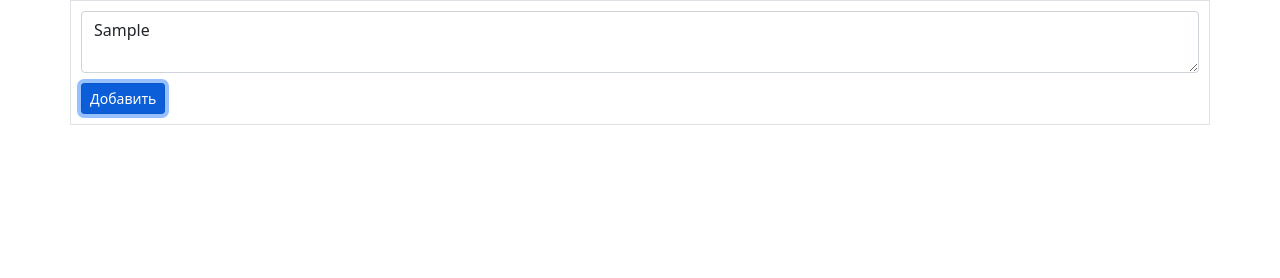
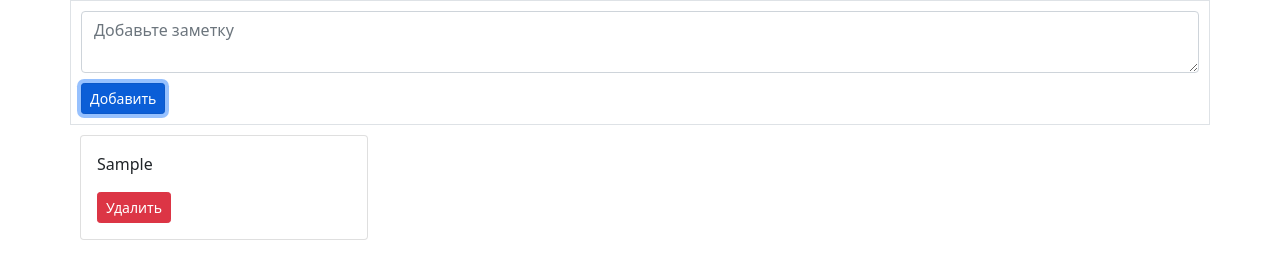
Before and after one commit to Victoria-V-V/week_18_notes, a plain HTML site: page index.html in a window 1280 px wide. Both pictures are taken after typing "Sample" into the empty fields and a click on the button "Добавить". Drawn offline with nearby package versions, Linux system fonts and the light colour scheme.

Commit message:
Added hometask

```diff
--- a/assets/scripts/index.js
+++ b/assets/scripts/index.js
@@ -0,0 +1,74 @@
+// для хранения и получения данных в localStorage (т.к. все данные - это строки!):
+// JSON.stringify для преобразования объектов в JSON.
+// JSON.parse для преобразования JSON обратно в объект.
+//источник https://itchef.ru/articles/72326/
+
+
+//получение значений из локального хранилища при загрузке страницы
+document.addEventListener("DOMContentLoaded", displayNotes);
+
+//добавление данных в хранилище
+const addButton = document.querySelector('.addButton');
+addButton.addEventListener("click", addNotes);
+
+function addNotes() {
+    let addNote = document.querySelector('#addNote');
+
+    //если в хранилище нет данных, массив пустой
+    if (localStorage.getItem('notes') == null) {
+        notes = [];
+    } else {
+        //иначе преобразуем в массив
+        notes = JSON.parse(localStorage.getItem('notes'));
+    }
+
+    if (addNote.value !== '') {
+        notes.push(addNote.value);
+    }
+    localStorage.setItem('notes', JSON.stringify(notes));
+    addNote.value = '';
+    displayNotes();
+}
+
+//вывод данных из хранилища в виде заметок
+function displayNotes() {
+    let notes;
+    if (localStorage.getItem('notes') == null) {
+        notes = [];
+    } else {
+        notes = JSON.parse(localStorage.getItem('notes'));
+    }
+
+    let html = '';
+    //перебираем массив, рисуем карточку, добавляет индекс элемента, по которому потом будем удалять
+    notes.forEach(function (element, index) {
+        html += `
+        <div class="card" style="width: 18rem;">
+        <div class="card-body">
+            <p class="card-text">${element}</p>
+            <button class="btn btn-sm btn-danger deleteButton" id="${index}" onclick=deleteNote(this.id)>Удалить</button>
+        </div>
+    </div>`;
+    });
+
+    let note = document.querySelector('#notes');
+    if (notes.length != 0) {
+        note.innerHTML = html;
+    } else {
+        note.innerHTML = '';
+    }
+}
+
+//удаляем карточки с заметками
+function deleteNote(index) {
+    let notes;
+    if (localStorage.getItem('notes') == null) {
+        notes = [];
+    } else {
+        notes = JSON.parse(localStorage.getItem('notes'));
+    }
+
+    notes.splice(index, 1);
+    localStorage.setItem('notes', JSON.stringify(notes));
+    displayNotes();
+}
--- a/assets/styles/style.css
+++ b/assets/styles/style.css
@@ -5,3 +5,9 @@
 .addButton {
     margin-top: 10px;
 }
+
+#notes {
+    display: grid;
+    grid-template-columns: repeat(auto-fit, minmax(250px, 1fr));
+    gap: 5px;
+}
--- a/index.html
+++ b/index.html
@@ -17,6 +17,8 @@
         <button class="btn btn-sm btn-primary addButton">Добавить</button>
     </section>
 
+    <section class="container" id="notes"></section>
+
 
     <script src="https://cdn.jsdelivr.net/npm/bootstrap@5.1.3/dist/js/bootstrap.bundle.min.js"
         integrity="sha384-ka7Sk0Gln4gmtz2MlQnikT1wXgYsOg+OMhuP+IlRH9sENBO0LRn5q+8nbTov4+1p" crossorigin="anonymous">
```
